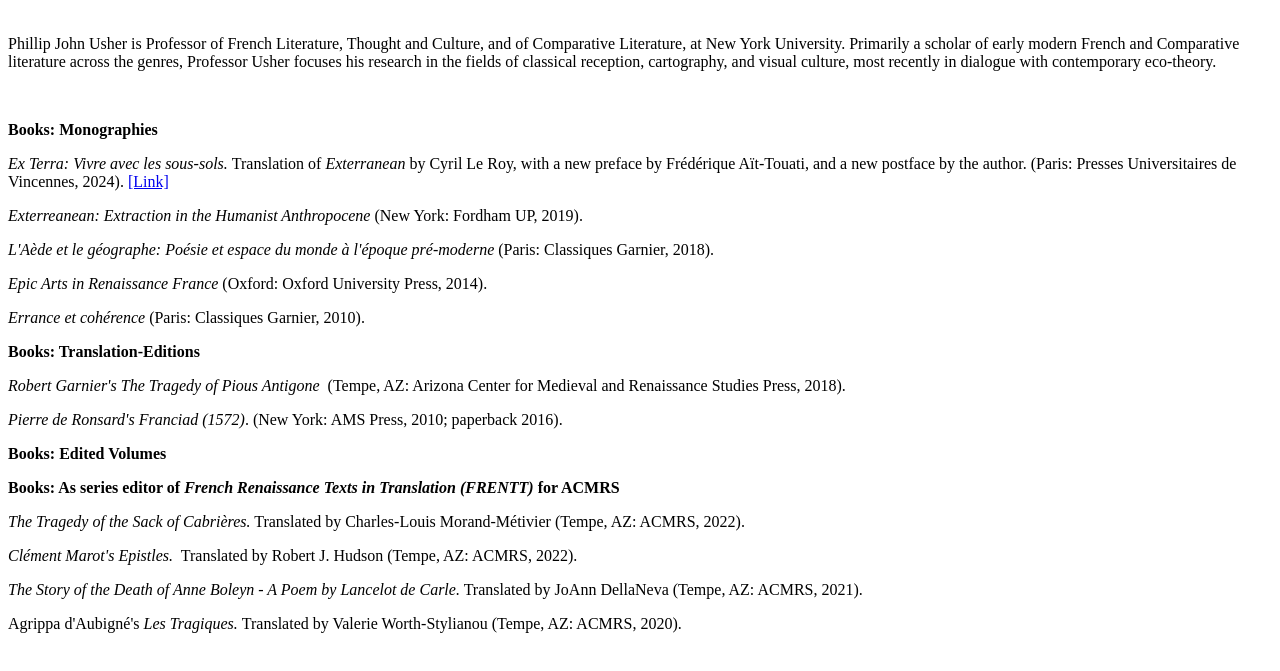
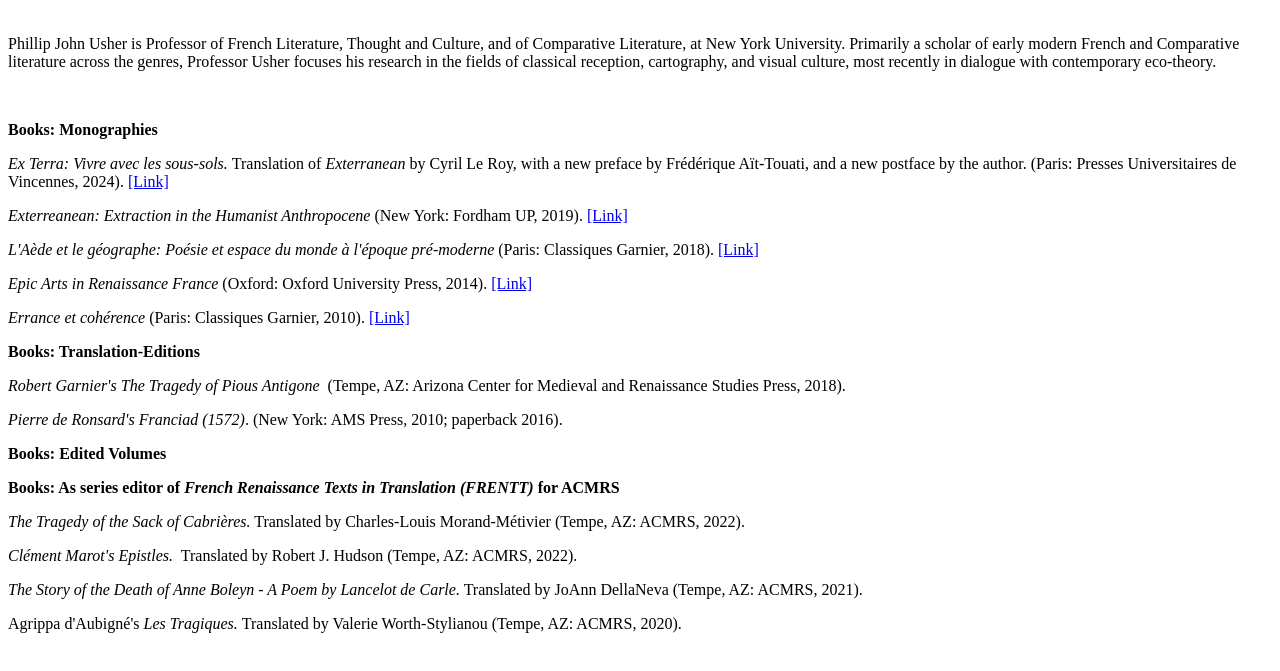
Before and after one commit to phillipjohnusher/website, a plain HTML site: page index.html in a window 1280 px wide. Shown: the part 79-750 px from the top of the page. Drawn offline with Linux system fonts and the light colour scheme.

Commit message:
Added other links

```diff
--- a/index.html
+++ b/index.html
@@ -16,16 +16,21 @@
 
   <p><em>Ex Terra: Vivre avec les sous-sols. </em>Translation of <em>Exterranean</em> by Cyril Le Roy, with a new preface by Frédérique Aït-Touati, and a new postface by the author. (Paris: Presses Universitaires de Vincennes, 2024).
   <a href="https://www.puv-editions.fr/ouvrage/ex-terra-vivre-avec-les-sous-sols/">
-  [Link]
-</a></p>
+  [Link] </a></p>
 
-  <p><em>Exterreanean: Extraction in the Humanist Anthropocene</em> (New York: Fordham UP, 2019).</p>
+  <p><em>Exterreanean: Extraction in the Humanist Anthropocene</em> (New York: Fordham UP, 2019).
+  <a href="https://www.fordhampress.com/9780823284214/exterranean/">
+  [Link] </a> </p>
 
-  <p><em>L'Aède et le géographe: Poésie et espace du monde à l'époque pré-moderne</em> (Paris: Classiques Garnier, 2018).</p>
+  <p><em>L'Aède et le géographe: Poésie et espace du monde à l'époque pré-moderne</em> (Paris: Classiques Garnier, 2018).
+  <a href="https://classiques-garnier.com/l-aede-et-le-geographe-poesie-et-espace-du-monde-a-l-epoque-premoderne.html">[Link]</a></p>
 
-  <p><em>Epic Arts in Renaissance France</em> (Oxford: Oxford University Press, 2014).</p>
+  <p><em>Epic Arts in Renaissance France</em> (Oxford: Oxford University Press, 2014).
+  <a href="https://academic.oup.com/book/5680">[Link]</a> </p>
 
-  <p><em>Errance et cohérence</em> (Paris: Classiques Garnier, 2010).</p>
+  <p><em>Errance et cohérence</em> (Paris: Classiques Garnier, 2010).
+  <a href="https://classiques-garnier.com/errance-et-coherence-essai-sur-la-litterature-transfrontaliere-a-la-renaissance-index.html">[Link]</a>
+  </p>
 
 <p><strong>Books: Translation-Editions</strong></p>
 
```
